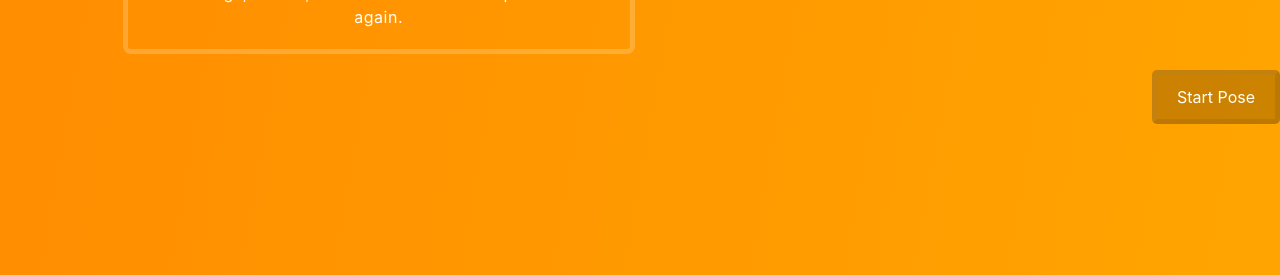
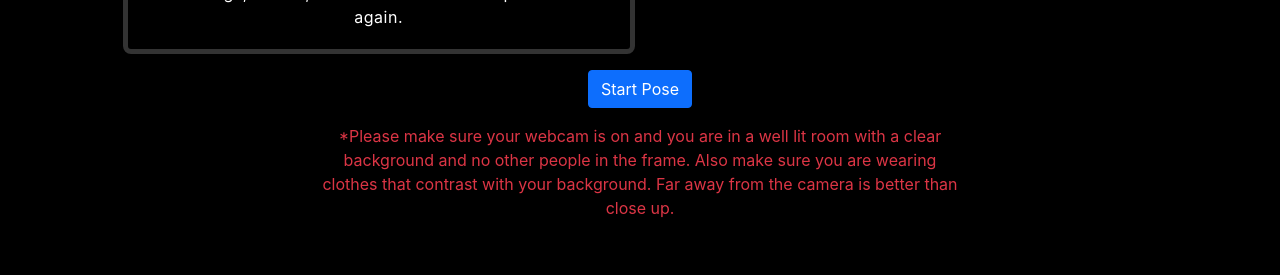
Before and after one commit to NoisyBotDude/yog-app, a React (Create React App) app: page /yoga in a window 1280 px wide. Shown: the part 562-837 px from the top of the page. Built offline with nearby package versions, Linux system fonts and the light colour scheme; no server answers.

Commit message:
feat: added yoga

```diff
--- a/src/App.js
+++ b/src/App.js
@@ -54,6 +54,7 @@ function App() {
       const data = await response.json();
       setUser(data);
       setLoading(false);
+      console.log(data);
     }
 
     fetchUserData();
--- a/src/components/DropDown/DropDown.css
+++ b/src/components/DropDown/DropDown.css
@@ -31,6 +31,7 @@
     height: 40vh;
     scrollbar-width: none;
     -ms-overflow-style: none;
+    background-color: rgb(63, 68, 66);
 }
 
 .dropdown-custom-menu::-webkit-scrollbar {
@@ -41,14 +42,18 @@
     width: 400px;
     display: flex;
     border-radius: 4px;
-    justify-content: center;
+    justify-content: space-between;
     align-items: center;
 }
 
 .dropdown-item-1 {
     margin: 10px;
+    color: white;
+
 }
 .dropdown-img {
     width: 80px;
     height: 80px;
+    margin: 10px;
+    border-radius: 4px;
 }
--- a/src/components/DropDown/DropDown.js
+++ b/src/components/DropDown/DropDown.js
@@ -22,7 +22,7 @@ return (
             {poseList.map((pose, index) => (
                 <li key={index} onClick={() => setCurrentPose(pose)}>
                     <div className="dropdown-item-container">
-                        <p className="dropdown-item-1">{pose}</p>
+                        <p className="dropdown-item-1"><strong>{pose}</strong></p>
                         <img
                             src={poseImages[pose]}
                             className="dropdown-img"
--- a/src/components/MindfulnessResult.js
+++ b/src/components/MindfulnessResult.js
@@ -33,15 +33,12 @@ const MindfulnessResult = ({ gad7Score, phq9Score, user }) => {
         setSavedData(dataToSave);
 
         await fetch(`http://localhost:3000/users/${localStorage.getItem('user_id')}`, {
-            method: 'PUT',
+            method: 'PATCH',
             headers: {
                 'Content-Type': 'application/json'
             },
             body: JSON.stringify({
-                username: user.username,
-                password: user.password,
-                email: user.email,
-                mental_health: [dataToSave]
+                mental_health: user.mental_health.concat(dataToSave)
             })
         }).then(response => response.json())
             .catch((error) => {
--- a/src/pages/Yoga/Yoga.css
+++ b/src/pages/Yoga/Yoga.css
@@ -1,17 +1,16 @@
 .yoga-container {
-    background: linear-gradient(100deg, #FF8C00, #FFA500);
+    background-color: #151515;
     min-width: 100vw;
     min-height: 100vh;
 }
 
 .secondary-btn {
     position: relative;
-    left: 45%;
+    /* left: 45%; */
     padding: 10px 20px 10px 20px;
     border-radius: 5px;
     border-color: rgba(125, 125, 125, 0.1);
     border-width: 5px;
-    background-color: rgba(0, 0, 0,0.2);
     box-shadow: 0px 0px 0px 0px;
     color: white;
 }
--- a/src/pages/Yoga/Yoga.js
+++ b/src/pages/Yoga/Yoga.js
@@ -258,7 +258,7 @@ function Yoga() {
         </div>
         <button
           onClick={stopPose}
-          className="secondary-btn"
+          className="btn btn-primary"
         >Stop Pose</button>
       </div>
     )
@@ -267,6 +267,7 @@ function Yoga() {
   return (
     <div
       className="yoga-container"
+      style={{ backgroundColor: '#000000' }}
     >
       <DropDownList
         poseList={poseList}
@@ -278,8 +279,14 @@ function Yoga() {
         />
       <button
           onClick={startYoga}
-          className="secondary-btn"
+          className="btn btn-primary"
         >Start Pose</button>
+        <div className=' d-flex justify-content-center w-100'>
+          <p className='text-danger mt-3 w-50 text-center mx-5'>
+            *Please make sure your webcam is on and you are in a well lit room with a clear background and no other people in the frame.
+            Also make sure you are wearing clothes that contrast with your background. Far away from the camera is better than close up.
+          </p>
+        </div>
     </div>
   )
 }
```
